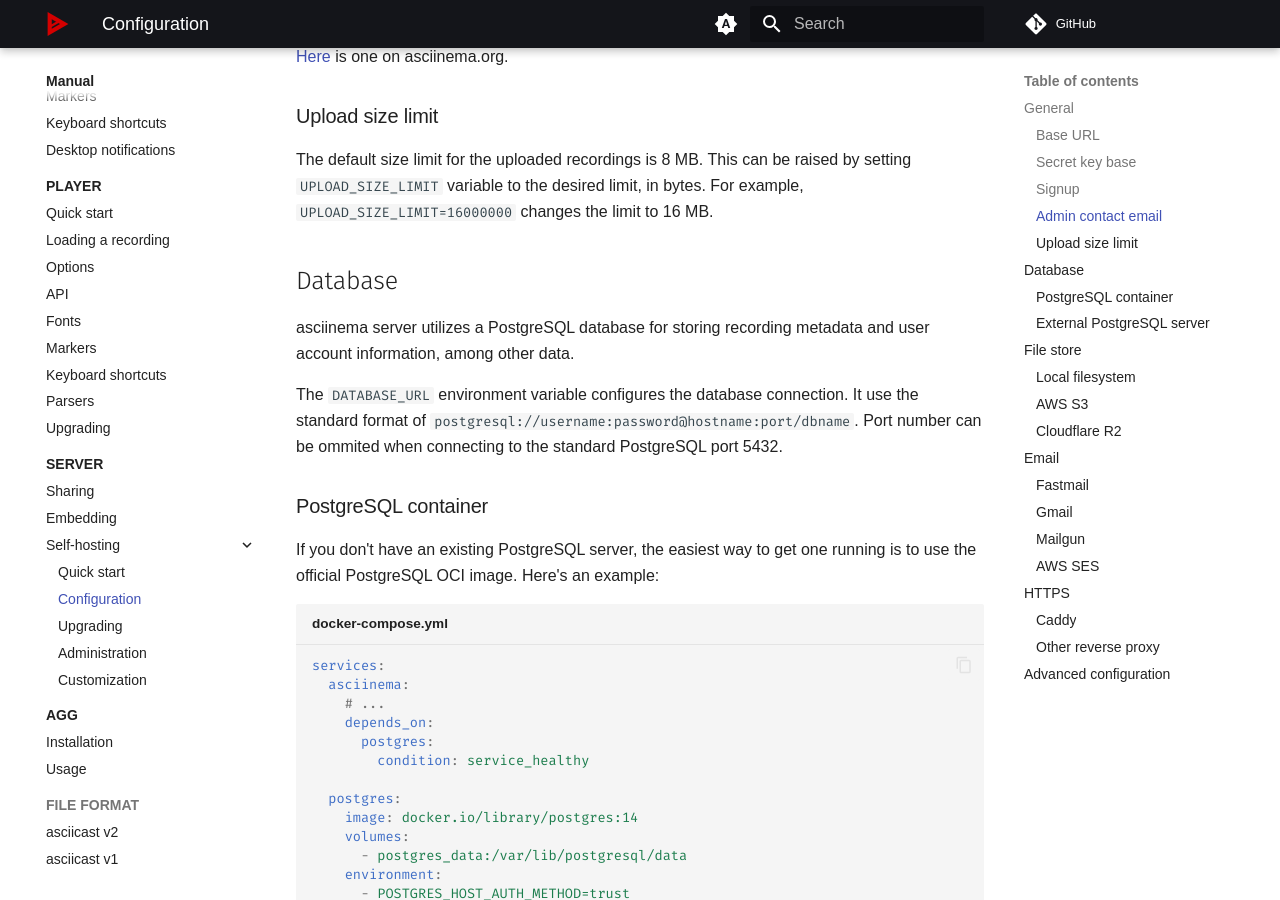
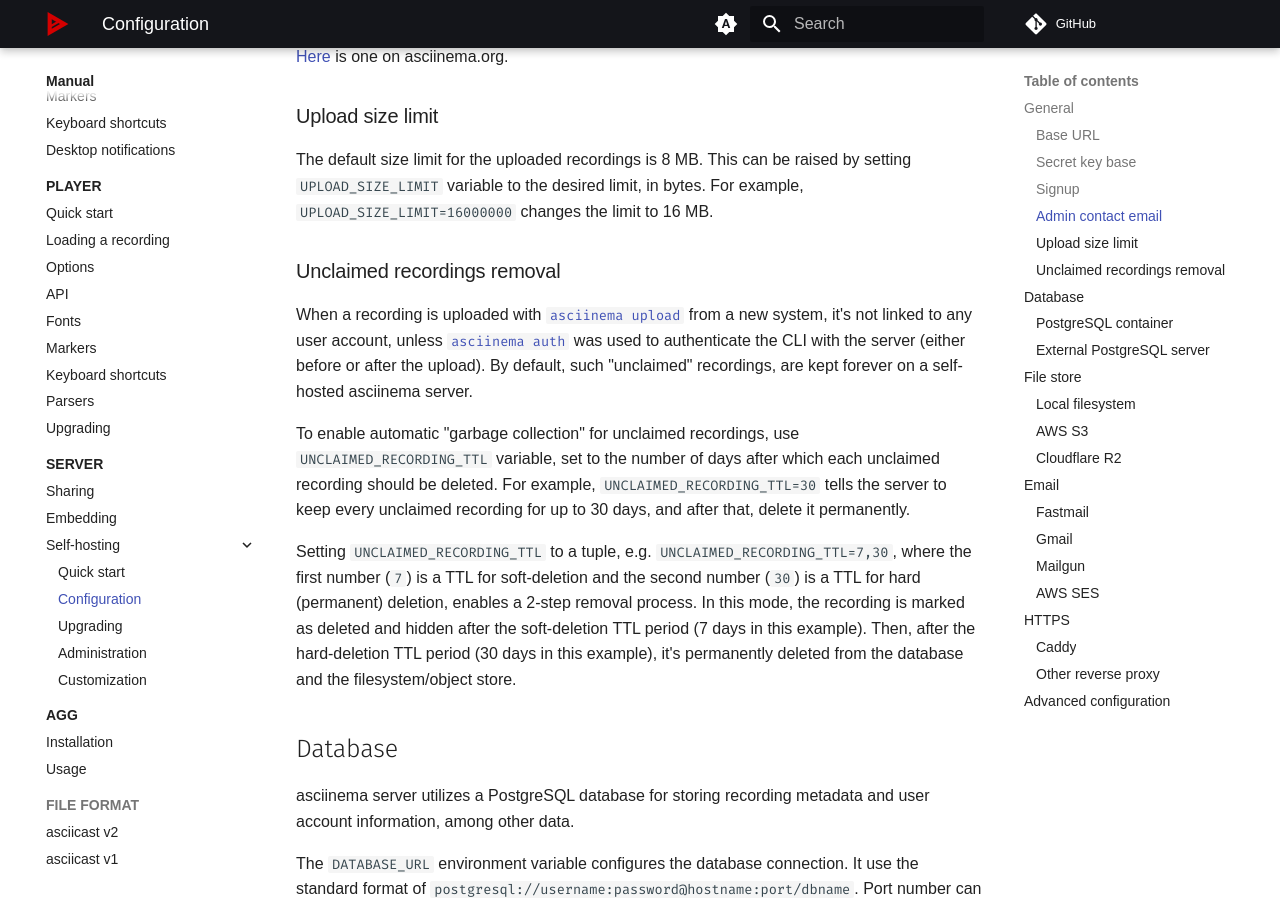
Before and after one commit to ofek/asciinema.github.io, an MkDocs documentation site: the page built from docs/manual/server/self-hosting/configuration.md, in a window 1280 px wide and 900 px high, scrolled down 2211 px. Built offline with MkDocs 1.6.1 and Material for MkDocs 9.7.7, drawn with Linux system fonts in a browser that asks for light colours; some web fonts are replaced; comment, search, counter and statistics services are not loaded.

Commit message:
Document UNCLAIMED_RECORDING_TTL server config option

```diff
--- a/docs/manual/server/self-hosting/configuration.md
+++ b/docs/manual/server/self-hosting/configuration.md
@@ -124,6 +124,29 @@
 The default size limit for the uploaded recordings is 8 MB. This can be raised
 by setting `UPLOAD_SIZE_LIMIT` variable to the desired limit, in bytes. For
 example, `UPLOAD_SIZE_LIMIT=16000000` changes the limit to 16 MB.
+
+### Unclaimed recordings removal
+
+When a recording is uploaded with [`asciinema
+upload`](../../cli/usage.md#asciinema-upload-filename) from a new system, it's
+not linked to any user account, unless [`asciinema
+auth`](../../cli/usage.md#asciinema-auth) was used to authenticate the CLI with
+the server (either before or after the upload). By default, such "unclaimed"
+recordings, are kept forever on a self-hosted asciinema server.
+
+To enable automatic "garbage collection" for unclaimed recordings, use
+`UNCLAIMED_RECORDING_TTL` variable, set to the number of days after which each
+unclaimed recording should be deleted. For example, `UNCLAIMED_RECORDING_TTL=30`
+tells the server to keep every unclaimed recording for up to 30 days, and after
+that, delete it permanently.
+
+Setting `UNCLAIMED_RECORDING_TTL` to a tuple, e.g.
+`UNCLAIMED_RECORDING_TTL=7,30`, where the first number (`7`) is a TTL for
+soft-deletion and the second number (`30`) is a TTL for hard (permanent)
+deletion, enables a 2-step removal process. In this mode, the recording is
+marked as deleted and hidden after the soft-deletion TTL period (7 days in this
+example). Then, after the hard-deletion TTL period (30 days in this example),
+it's permanently deleted from the database and the filesystem/object store.
 
 ## Database
 
```
